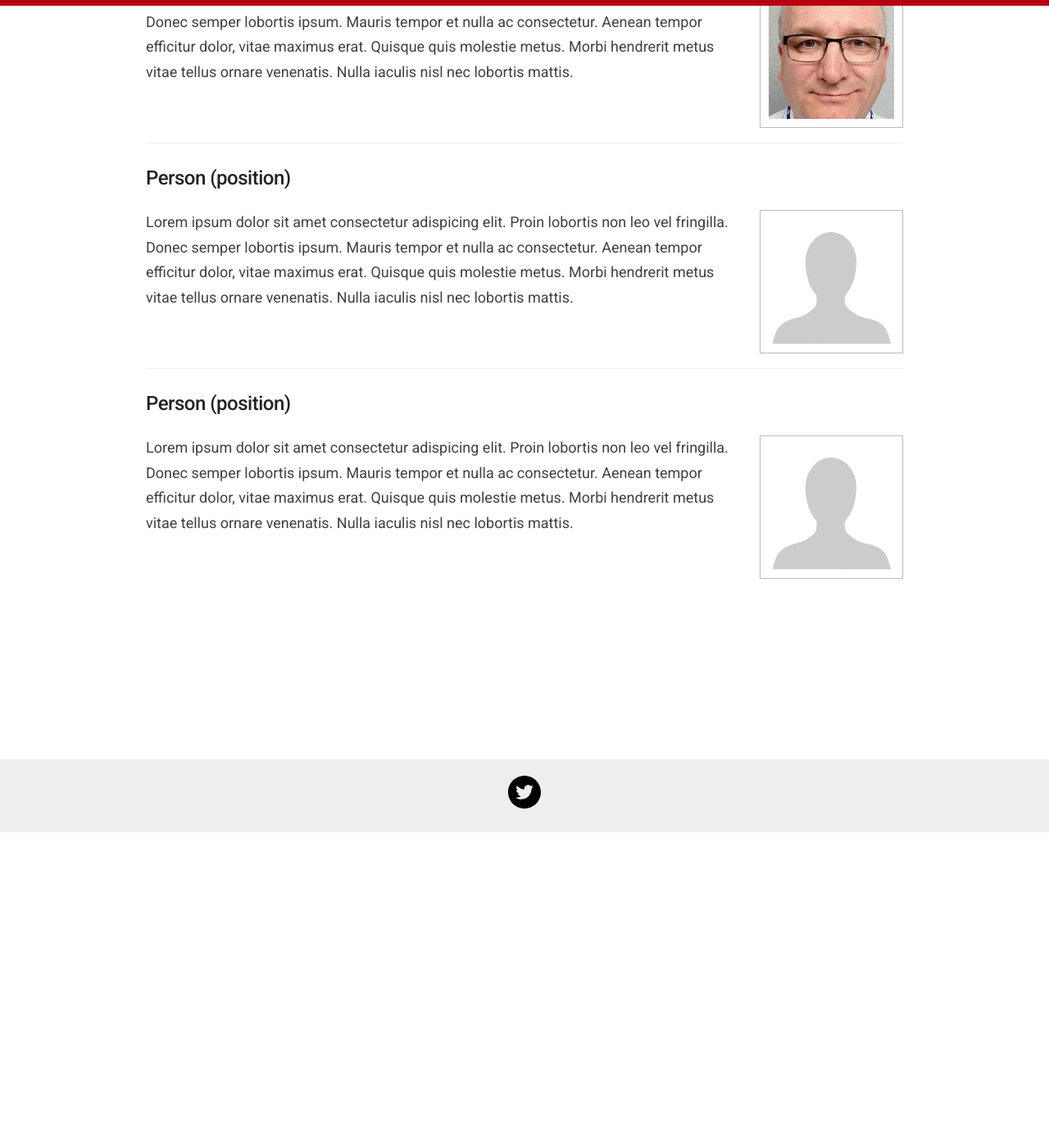
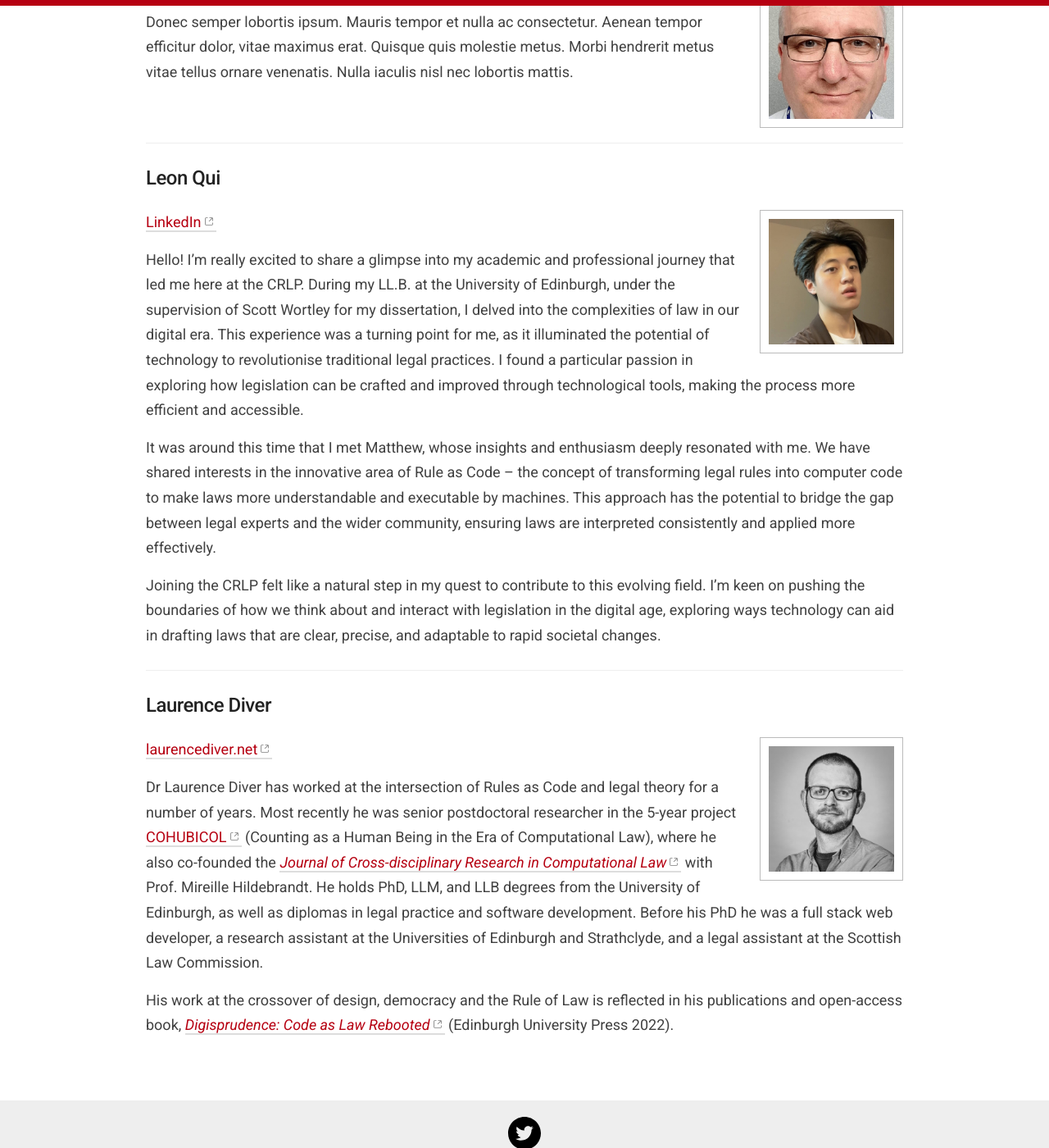
Before and after one commit to crlp-jerseyldo/crlp-jerseyldo.github.io, a Jekyll site: the page built from _pages/team.md, in a window 1280 px wide and 1400 px high, scrolled down 385 px. Shown: the whole window at 82% size. Built offline with Jekyll 4.4.1, drawn with Linux system fonts in a browser that asks for light colours; some of the changed text lies outside the part shown.

Commit message:
Initial team blurbs

```diff
--- a/_layouts/default.html
+++ b/_layouts/default.html
@@ -30,7 +30,7 @@
             <nav>
               <a href="{{ site.baseurl }}/">Home</a>
               <a href="{{ site.baseurl }}/about">About</a>
-              <a href="{{ site.baseurl }}/our-work">Our work</a>
+              <a href="{{ site.baseurl }}/work">Our work</a>
               <a href="{{ site.baseurl }}/team">Team</a>
               <a href="https://digitallegislation.substack.com/" target="_blank">Blog</a>
             </nav>
--- a/_pages/team.md
+++ b/_pages/team.md
@@ -8,7 +8,7 @@ Our team consists of ...
 
 ----
 
-## Matthew Waddington (Project lead)
+## Matthew Waddington (Project Lead)
 
 ![Photo of Matthew Waddington](/images/crlp-waddington.jpg){:.avatar}
 
@@ -16,16 +16,26 @@ Lorem ipsum dolor sit amet consectetur adispicing elit. Proin lobortis non leo v
 
 ----
 
-## Person (position)
+## Leon Qui
 
-![Photo of person](/images/crlp-person.png){:.avatar}
+![Photo of Leon Qiu](/images/crlp-leon.jpg){:.avatar}
 
-Lorem ipsum dolor sit amet consectetur adispicing elit. Proin lobortis non leo vel fringilla. Donec semper lobortis ipsum. Mauris tempor et nulla ac consectetur. Aenean tempor efficitur dolor, vitae maximus erat. Quisque quis molestie metus. Morbi hendrerit metus vitae tellus ornare venenatis. Nulla iaculis nisl nec lobortis mattis.
+[LinkedIn](https://www.linkedin.com/in/qiutinsanleon/){:target="_blank"}
+
+Hello! I’m really excited to share a glimpse into my academic and professional journey that led me here at the CRLP. During my LL.B. at the University of Edinburgh, under the supervision of Scott Wortley for my dissertation, I delved into the complexities of law in our digital era. This experience was a turning point for me, as it illuminated the potential of technology to revolutionise traditional legal practices. I found a particular passion in exploring how legislation can be crafted and improved through technological tools, making the process more efficient and accessible.
+
+It was around this time that I met Matthew, whose insights and enthusiasm deeply resonated with me. We have shared interests in the innovative area of Rule as Code – the concept of transforming legal rules into computer code to make laws more understandable and executable by machines. This approach has the potential to bridge the gap between legal experts and the wider community, ensuring laws are interpreted consistently and applied more effectively.
+
+Joining the CRLP felt like a natural step in my quest to contribute to this evolving field. I’m keen on pushing the boundaries of how we think about and interact with legislation in the digital age, exploring ways technology can aid in drafting laws that are clear, precise, and adaptable to rapid societal changes.
 
 ----
 
-## Person (position)
+## Laurence Diver
 
-![Photo of person](/images/crlp-person.png){:.avatar}
+![Photo of Laurence Diver](/images/crlp-laurence.jpg){:.avatar}
 
-Lorem ipsum dolor sit amet consectetur adispicing elit. Proin lobortis non leo vel fringilla. Donec semper lobortis ipsum. Mauris tempor et nulla ac consectetur. Aenean tempor efficitur dolor, vitae maximus erat. Quisque quis molestie metus. Morbi hendrerit metus vitae tellus ornare venenatis. Nulla iaculis nisl nec lobortis mattis.
+[laurencediver.net](https://laurencediver.net){:target="_blank"}
+
+Dr Laurence Diver has worked at the intersection of Rules as Code and legal theory for a number of years. Most recently he was senior postdoctoral researcher in the 5-year project [COHUBICOL](https://cohubicol.com){:target="_blank"} (Counting as a Human Being in the Era of Computational Law), where he also co-founded the [*Journal of Cross-disciplinary Research in Computational Law*](https://journalcrcl.org){:target="_blank"} with Prof. Mireille Hildebrandt. He holds PhD, LLM, and LLB degrees from the University of Edinburgh, as well as diplomas in legal practice and software development. Before his PhD he was a full stack web developer, a research assistant at the Universities of Edinburgh and Strathclyde, and a legal assistant at the Scottish Law Commission.
+
+His work at the crossover of design, democracy and the Rule of Law is reflected in his publications and open-access book, [*Digisprudence: Code as Law Rebooted*](https://edinburghuniversitypress.com/book-digisprudence-code-as-law-rebooted.html){:target="_blank"} (Edinburgh University Press 2022).
```
Also changed, not shown: _pages/work.md (+1 -1 lines), images/crlp-laurence.jpg (added), images/crlp-leon.jpg (added).
